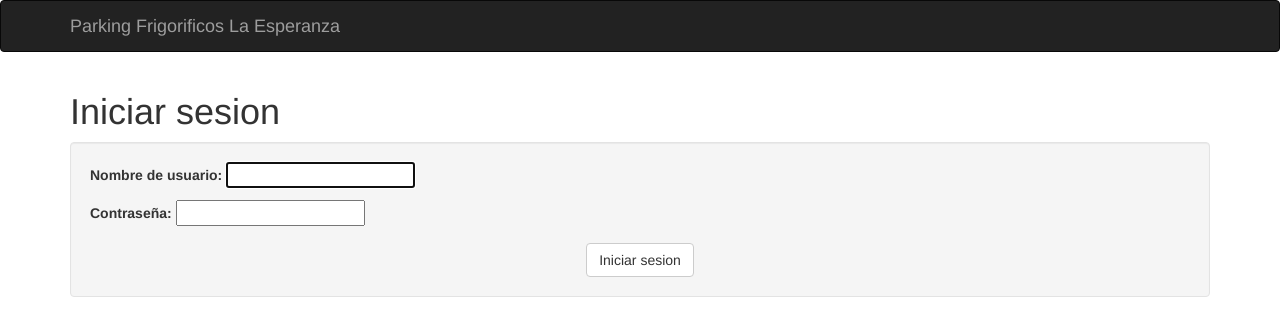
After one commit to amd77/parker, a Django app: page /parker/login/ in a window 1280 px wide. The commit adds this page. Shown: the top 336 px of the page. Run offline with Django 3.2, Linux system fonts and the light colour scheme; some libraries are stand-ins or nearby versions.

Commit message:
Hecha pagina de login

```diff
--- a/parker/settings.py
+++ b/parker/settings.py
@@ -162,8 +162,9 @@ LOGGING = {
     }
 }
 
-LOGIN_URL="/parker/admin/"
-LOGOUT_URL="/parker/admin/logout"
+LOGIN_URL="/parker/login"
+LOGOUT_URL="/parker/logout"
+LOGIN_REDIRECT_URL="/parker/"
 
 import socket
 EMAIL_SUBJECT_PREFIX = "parker@" + socket.gethostname() + ": "
--- a/parker/urls.py
+++ b/parker/urls.py
@@ -13,6 +13,5 @@ urlpatterns = patterns('',
 
     # Uncomment the next line to enable the admin:
     url(r'^parker/admin/', include(admin.site.urls)),
-
     url(r'^parker/', include('registro.urls')),
 )
--- /dev/null
+++ b/registro/templates/registration/login.html
@@ -0,0 +1,15 @@
+{% extends "registro/base.html" %}
+{% block title %}{{block.super}} | Pagina de inicio{% endblock title %}
+
+{% block body %}
+        <h1>Iniciar sesion</h1>
+        <form class="well" role="form" method="POST" action=".">
+            {% csrf_token %}
+            <div class="form-group">
+                {{form.as_p}}
+            </div>
+            <div class="text-center">
+                <button type="submit" class="btn btn-default">Iniciar sesion</button>
+            </div>
+        </form>
+{% endblock body %}
--- a/registro/templates/registro/base.html
+++ b/registro/templates/registro/base.html
@@ -28,12 +28,15 @@
           </button>
           <a class="navbar-brand" href="{% url 'home' %}">{% block projectname %}Parking Frigorificos La Esperanza{% endblock projectname %}</a>
         </div>
+        {% if today %}
         <div class="collapse navbar-collapse">
           <ul class="nav navbar-nav">
             <li {% if not data %}class="active"{% endif %}><a href="{% url 'dia_ymd' today.year today.month today.day %}">Resumen diario</a></li>
             <li {% if data %}class="active"{% endif %}><a href="{% url 'dia_ym' today.year today.month %}">Resumen Mensual</a></li>
+            <li><a href="{% url 'logout' %}">Salir de la sesión</a></li>
           </ul>
         </div><!--/.nav-collapse -->
+        {% endif %}
       </div>
     </div>
 
--- a/registro/urls.py
+++ b/registro/urls.py
@@ -9,5 +9,7 @@ perm = login_required
 urlpatterns = patterns('',
     url(r'^(?P<year>\w+)/(?P<month>\w+)$', perm(VistaMes.as_view()), name='dia_ym'),
     url(r'^(?P<year>\w+)/(?P<month>\w+)/(?P<day>\w+)$', perm(VistaDia.as_view()), name='dia_ymd'),
+    url(r'^login/$', 'django.contrib.auth.views.login', name="login"),
+    url(r'^logout/$', 'django.contrib.auth.views.logout_then_login', name="logout"),
     url(r'^$', perm(RedirectDia.as_view()), name='home'),
 )
```
